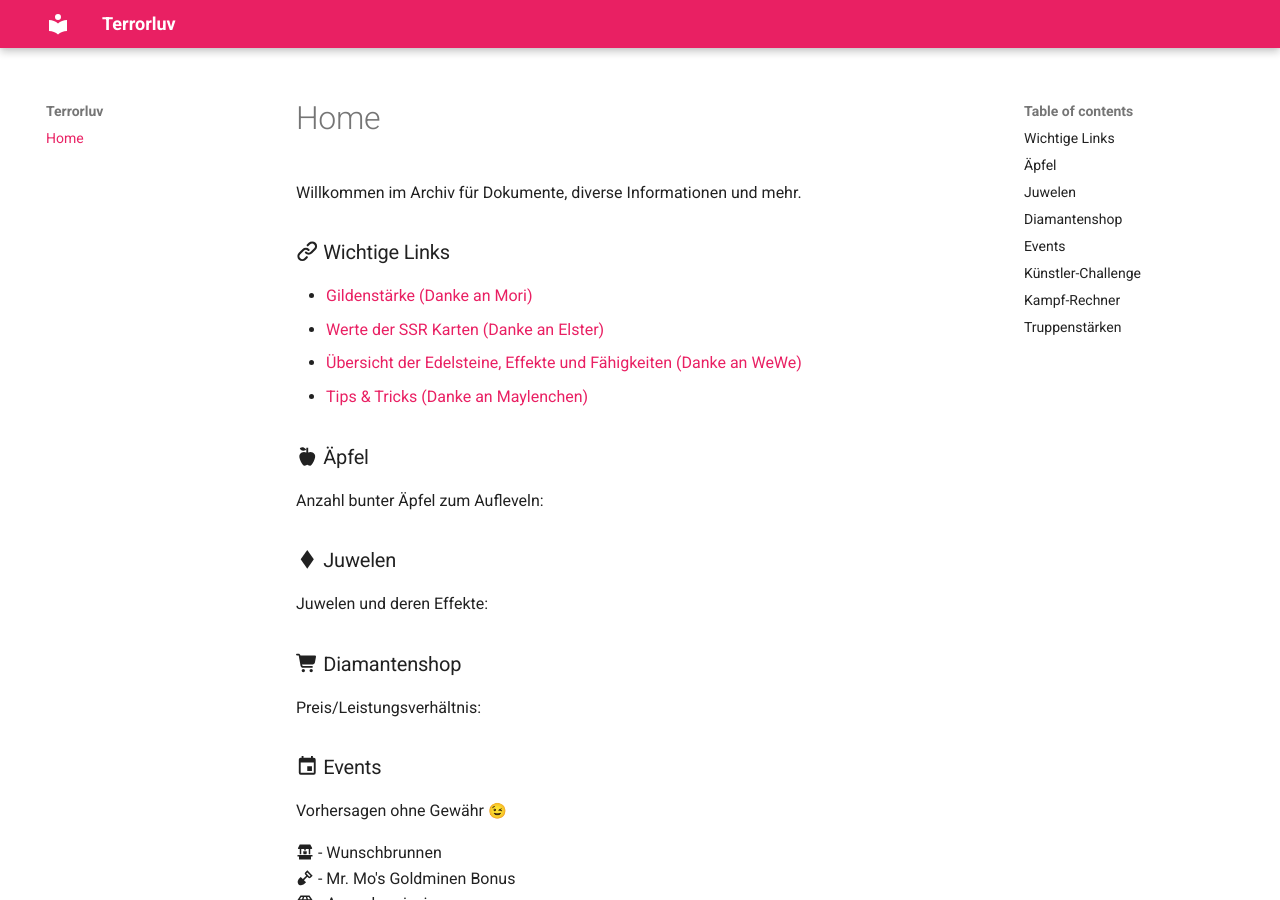
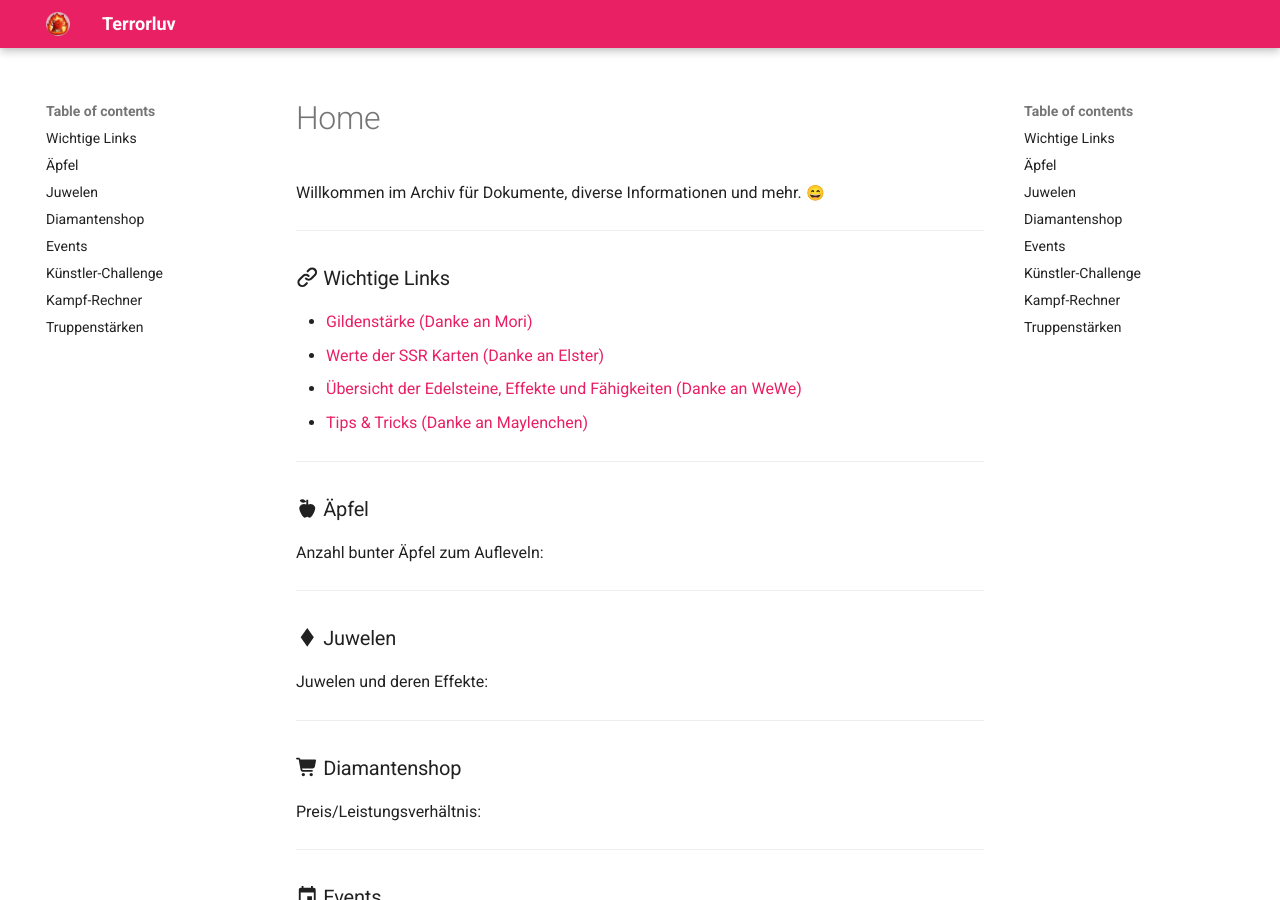
Before and after one commit to v-schipka/terrorluv-mkdocs, an MkDocs documentation site: the page built from docs/index.md, in a window 1280 px wide and 900 px high. Built offline with MkDocs 1.6.1 and Material for MkDocs 9.7.7, drawn with Linux system fonts in a browser that asks for light colours; emoji names are drawn with the system emoji font; plug-ins that fetch from the network failed and are left out; comment, search, counter and statistics services are not loaded.

Commit message:
toc to nav

```diff
--- a/docs/index.md
+++ b/docs/index.md
@@ -1,5 +1,8 @@
 
-Willkommen im Archiv für Dokumente, diverse Informationen und mehr.
+
+Willkommen im Archiv für Dokumente, diverse Informationen und mehr. :smile:
+
+<hr>
 
 ### :octicons-link-16: Wichtige Links
 
@@ -8,7 +11,7 @@ Willkommen im Archiv für Dokumente, diverse Informationen und mehr.
 - [Übersicht der Edelsteine, Effekte und Fähigkeiten (Danke an WeWe)](https://docs.google.com/document/d/1D1xLKf5k3frzplmc-OzoTGBK_OnukqNn/view)
 - [Tips & Tricks (Danke an Maylenchen)](https://docs.google.com/document/d/1qIff2fPwty_aMW6jFcX2SpbAdU3nh94ozDURiyPZM7k)
 
-
+<hr>
 
 ### :material-food-apple: Äpfel
 
@@ -16,6 +19,7 @@ Anzahl bunter Äpfel zum Aufleveln:
 
 <div class="sheet-container" data-range="apples!A1:E9"></div>
 
+<hr>
 
 ### :material-cards-diamond: Juwelen
 
@@ -23,6 +27,7 @@ Juwelen und deren Effekte:
 
 <div class="sheet-container" data-range="juwelen!A1:D11"></div>
 
+<hr>
 
 ### :fontawesome-solid-cart-shopping: Diamantenshop
 
@@ -30,6 +35,7 @@ Preis/Leistungsverhältnis:
 
 <div class="sheet-container" data-range="dias!A1:F33"></div>
 
+<hr>
 
 ### :material-calendar: Events
 
@@ -66,6 +72,7 @@ Vorhersagen ohne Gewähr :wink:
 | Freitag, 12. Dezember 2025 | :material-water-well: | | :material-shovel: |
 | Mittwoch, 31. Dezember 2025 | :material-water-well: | :material-diamond-stone: | |
 
+<hr>
 
 ### :material-draw-pen: Künstler-Challenge
 
@@ -198,7 +205,6 @@ localStorage.setItem("currentChallenge", selectedChallenge); // Save the challen
 
 ### :material-calculator: Kampf-Rechner
 
-
 <form id="valuesForm">
     <label for="angriffskraft">Angriffskraft:</label><br>
     <input type="number" id="angriffskraft" name="angriffskraft" max="80000000" step="any" required><br>
--- a/mkdocs.yml
+++ b/mkdocs.yml
@@ -2,8 +2,10 @@ site_name: Terrorluv
 site_url: https://terrorluv.vercel.app
 theme:
   name: material
+  logo: icon.png
+  favicon: icon.png
   features:
-    #- navigation.tracking
+    - navigation.tracking
     #- navigation.instant
     #- navigation.instant.progress
     - navigation.indexes
@@ -14,6 +16,7 @@ theme:
   palette:
     primary: pink
     accent: red
+  custom_dir: overrides
 
 plugins:
   - privacy:
--- /dev/null
+++ b/overrides/partials/nav-item.html
@@ -0,0 +1,41 @@
+<!--
+  Copyright (c) 2016-2024 Martin Donath <martin.donath@squidfunk.com>
+
+  Permission is hereby granted, free of charge, to any person obtaining a copy
+  of this software and associated documentation files (the "Software"), to
+  deal in the Software without restriction, including without limitation the
+  rights to use, copy, modify, merge, publish, distribute, sublicense, and/or
+  sell copies of the Software, and to permit persons to whom the Software is
+  furnished to do so, subject to the following conditions:
+
+  The above copyright notice and this permission notice shall be included in
+  all copies or substantial portions of the Software.
+
+  THE SOFTWARE IS PROVIDED "AS IS", WITHOUT WARRANTY OF ANY KIND, EXPRESS OR
+  IMPLIED, INCLUDING BUT NOT LIMITED TO THE WARRANTIES OF MERCHANTABILITY,
+  FITNESS FOR A PARTICULAR PURPOSE AND NON-INFRINGEMENT. IN NO EVENT SHALL THE
+  AUTHORS OR COPYRIGHT HOLDERS BE LIABLE FOR ANY CLAIM, DAMAGES OR OTHER
+  LIABILITY, WHETHER IN AN ACTION OF CONTRACT, TORT OR OTHERWISE, ARISING
+  FROM, OUT OF OR IN CONNECTION WITH THE SOFTWARE OR THE USE OR OTHER DEALINGS
+  IN THE SOFTWARE.
+-->
+
+<!-- Table of contents item -->
+<li class="md-nav__item">
+  <a href="{{ toc_item.url }}" class="md-nav__link">
+    <span class="md-ellipsis">
+      {{ toc_item.title }}
+    </span>
+  </a>
+
+  <!-- Table of contents list -->
+  {% if toc_item.children %}
+    <nav class="md-nav" aria-label="{{ toc_item.title | striptags }}">
+      <ul class="md-nav__list">
+        {% for toc_item in toc_item.children %}
+          {% include "partials/toc-item.html" %}
+        {% endfor %}
+      </ul>
+    </nav>
+  {% endif %}
+</li>
--- /dev/null
+++ b/overrides/partials/nav.html
@@ -0,0 +1,56 @@
+<!--
+  Copyright (c) 2016-2024 Martin Donath <martin.donath@squidfunk.com>
+
+  Permission is hereby granted, free of charge, to any person obtaining a copy
+  of this software and associated documentation files (the "Software"), to
+  deal in the Software without restriction, including without limitation the
+  rights to use, copy, modify, merge, publish, distribute, sublicense, and/or
+  sell copies of the Software, and to permit persons to whom the Software is
+  furnished to do so, subject to the following conditions:
+
+  The above copyright notice and this permission notice shall be included in
+  all copies or substantial portions of the Software.
+
+  THE SOFTWARE IS PROVIDED "AS IS", WITHOUT WARRANTY OF ANY KIND, EXPRESS OR
+  IMPLIED, INCLUDING BUT NOT LIMITED TO THE WARRANTIES OF MERCHANTABILITY,
+  FITNESS FOR A PARTICULAR PURPOSE AND NON-INFRINGEMENT. IN NO EVENT SHALL THE
+  AUTHORS OR COPYRIGHT HOLDERS BE LIABLE FOR ANY CLAIM, DAMAGES OR OTHER
+  LIABILITY, WHETHER IN AN ACTION OF CONTRACT, TORT OR OTHERWISE, ARISING
+  FROM, OUT OF OR IN CONNECTION WITH THE SOFTWARE OR THE USE OR OTHER DEALINGS
+  IN THE SOFTWARE.
+-->
+
+
+<!-- Determine title -->
+{% set title = lang.t("toc") %}
+{% if config.mdx_configs.toc and config.mdx_configs.toc.title %}
+  {% set title = config.mdx_configs.toc.title %}
+{% endif %}
+
+<!-- Table of contents -->
+<nav class="md-nav md-nav--primary" aria-label="{{ title }}">
+  {% set toc = page.toc %}
+
+  <!--
+    Check whether the content starts with a level 1 headline. If it does, the
+    top-level anchor must be skipped, since it would be redundant to the link
+    to the current page that is located just above the anchor. Therefore we
+    directly continue with the children of the anchor.
+  -->
+  {% set first = toc | first %}
+  {% if first and first.level == 1 %}
+    {% set toc = first.children %}
+  {% endif %}
+
+  <!-- Table of contents title and list -->
+  {% if toc %}
+    <label class="md-nav__title" for="__drawer">
+      {{ title }}
+    </label>
+    <ul class="md-nav__list" data-md-scrollfix>
+      {% for toc_item in toc %}
+        {% include "partials/toc-item.html" %}
+      {% endfor %}
+    </ul>
+  {% endif %}
+</nav>
```
Also changed, not shown: docs/icon.png (added).
